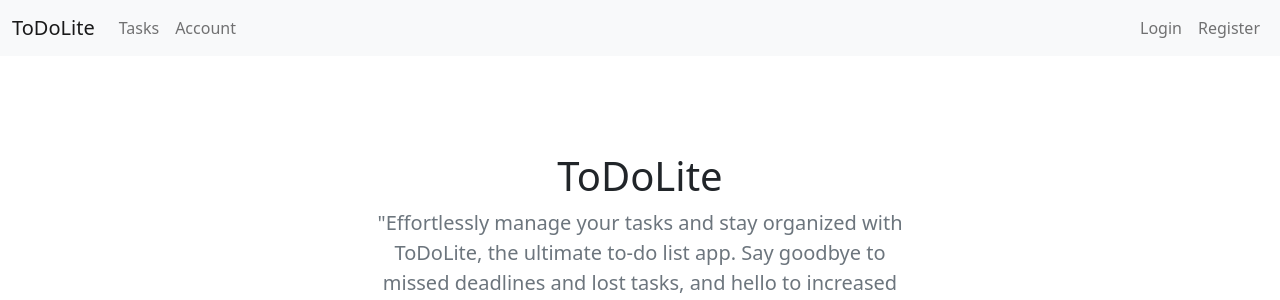
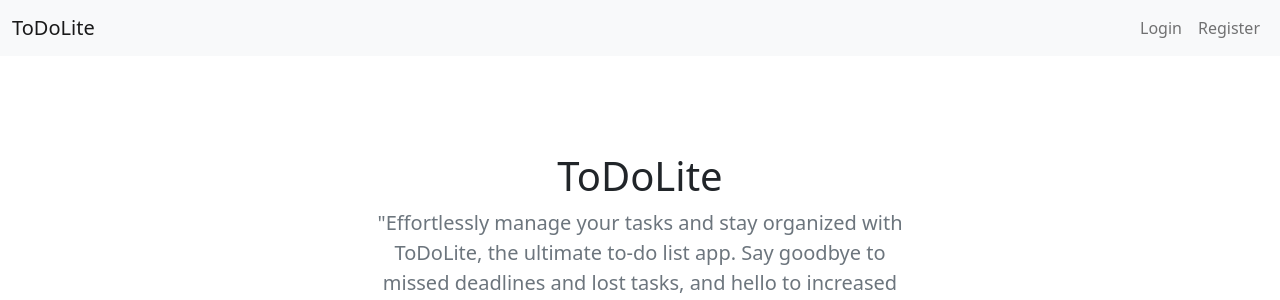
Before and after one commit to pavelfilippi/ToDoLite, a Django app: page /tasks/ in a window 1280 px wide. Shown: the top 300 px of the page. Run offline with Django 4.2, Linux system fonts and the light colour scheme.

Commit message:
Reflect logged in/out user in templates

```diff
--- a/tasks/templates/base.html
+++ b/tasks/templates/base.html
@@ -21,20 +21,29 @@
             </button>
             <div class="collapse navbar-collapse" id="navbarText">
                 <ul class="navbar-nav me-auto mb-2 mb-lg-0">
+                    {% if request.user.is_authenticated %}
                         <li class="nav-item">
                             <a class="nav-link" href="#">Tasks</a>
                         </li>
                         <li class="nav-item">
                             <a class="nav-link" href="#">Account</a>
                         </li>
+                    {% endif %}
                 </ul>
                 <ul class="navbar-nav mr-auto mb-2 mb-lg-0">
+                    {% if request.user.is_authenticated %}
                         <li class="nav-item">
-                        <a class="nav-link" href="#">Login</a>
+                            <a class="nav-link" href={% url 'account:logout' %}>Logout</a>
+                        </li>
+                    {% else %}
+                        <li class="nav-item">
+                            <a class="nav-link" href={% url 'account:login' %}>Login</a>
                         </li>
                         <li class="nav-item">
                             <a class="nav-link" href="{% url 'account:register' %}">Register</a>
                         </li>
+                    {% endif %}
+
                 </ul>
             </div>
         </div>
--- a/tasks/templates/tasks/home.html
+++ b/tasks/templates/tasks/home.html
@@ -11,7 +11,7 @@
                     ultimate to-do list app. Say goodbye to missed deadlines and lost tasks, and hello to increased
                     productivity and a more streamlined life."</p>
                 <small class="text-muted ">You can <a href="{% url 'account:register' %}" class="text-reset">register here</a>. Already have an
-                    account? <a href="#" class="text-reset">Login here</a></small>
+                    account? <a href="{% url 'account:login' %}" class="text-reset">Login here</a></small>
             </div>
         </div>
     </section>
```
Lines whose indentation alone changed are shown as unchanged.
